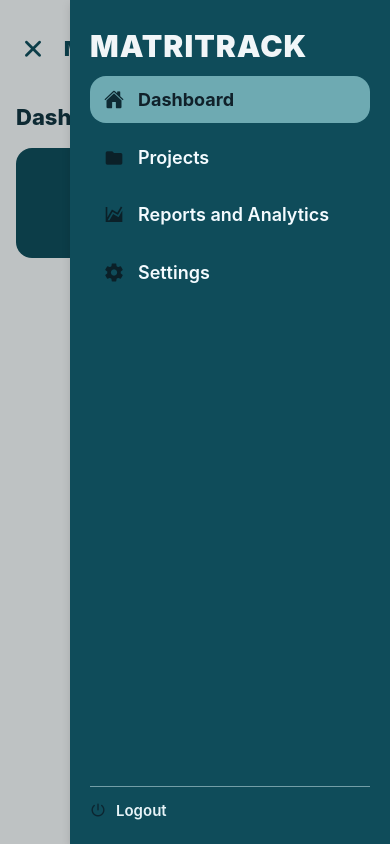
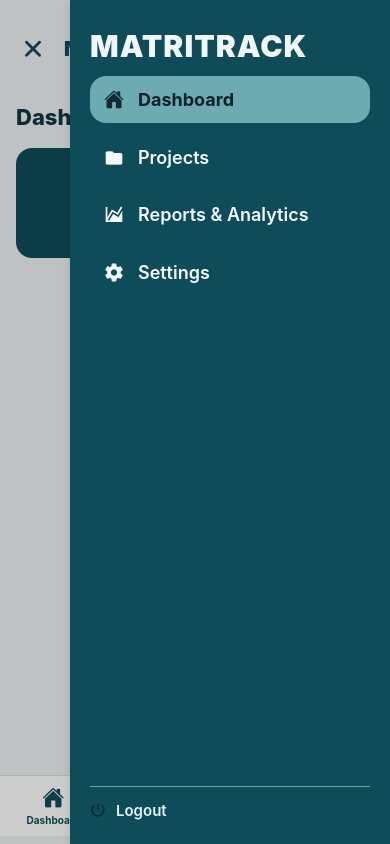
Before and after one commit to aprojectbased-cyber/MATRITRACK, a React Native app: screen / in a window 390 px wide. Both pictures are taken after a click on the button "Open sidebar menu". Built offline with nearby package versions, Linux system fonts and the light colour scheme.

Commit message:
Adjust bottom navigation position upward

```diff
--- a/App.js
+++ b/App.js
@@ -4,14 +4,10 @@ import { Ionicons, MaterialIcons, MaterialCommunityIcons } from '@expo/vector-ic
 import { Pressable, SafeAreaView, StyleSheet, Text, TouchableOpacity, View } from 'react-native';
 
 const menuItems = [
-  { key: 'dashboard', label: 'Dashboard', icon: <Ionicons name="home" size={20} color="#0e2a33" />, active: true },
-  { key: 'projects', label: 'Projects', icon: <MaterialIcons name="folder" size={20} color="#0b2028" /> },
-  {
-    key: 'reports',
-    label: 'Reports and Analytics',
-    icon: <MaterialCommunityIcons name="chart-areaspline" size={20} color="#0b2028" />
-  },
-  { key: 'settings', label: 'Settings', icon: <Ionicons name="settings-sharp" size={20} color="#0b2028" /> }
+  { key: 'dashboard', label: 'Dashboard', icon: 'home' },
+  { key: 'projects', label: 'Projects', icon: 'folder' },
+  { key: 'reports', label: 'Reports & Analytics', icon: 'chart-areaspline' },
+  { key: 'settings', label: 'Settings', icon: 'settings-sharp' }
 ];
 
 const actionCards = [
@@ -29,6 +25,7 @@ const actionCards = [
 
 export default function App() {
   const [isSidebarOpen, setIsSidebarOpen] = useState(false);
+  const [activeTab, setActiveTab] = useState('dashboard');
 
   return (
     <SafeAreaView style={styles.safeArea}>
@@ -48,7 +45,7 @@ export default function App() {
       </View>
 
       <View style={styles.mainContent}>
-        <Text style={styles.pageTitle}>Dashboard</Text>
+        <Text style={styles.pageTitle}>{menuItems.find((item) => item.key === activeTab)?.label ?? 'Dashboard'}</Text>
 
         <View style={styles.cardsGrid}>
           {actionCards.map((card) => (
@@ -58,6 +55,33 @@ export default function App() {
             </TouchableOpacity>
           ))}
         </View>
+      </View>
+
+
+      <View style={styles.bottomNav}>
+        {menuItems.map((item) => {
+          const isActive = activeTab === item.key;
+
+          return (
+            <TouchableOpacity
+              key={`bottom-${item.key}`}
+              style={styles.bottomNavItem}
+              accessibilityRole="button"
+              onPress={() => setActiveTab(item.key)}
+            >
+              {item.key === 'projects' ? (
+                <MaterialIcons name={item.icon} size={22} color={isActive ? '#0f4c5a' : '#6d8790'} />
+              ) : item.key === 'reports' ? (
+                <MaterialCommunityIcons name={item.icon} size={22} color={isActive ? '#0f4c5a' : '#6d8790'} />
+              ) : (
+                <Ionicons name={item.icon} size={22} color={isActive ? '#0f4c5a' : '#6d8790'} />
+              )}
+              <Text style={[styles.bottomNavText, isActive && styles.bottomNavTextActive]} numberOfLines={1}>
+                {item.label}
+              </Text>
+            </TouchableOpacity>
+          );
+        })}
       </View>
 
       {isSidebarOpen && (
@@ -73,16 +97,30 @@ export default function App() {
             <Text style={styles.brand}>MATRITRACK</Text>
 
             <View style={styles.menuList}>
-              {menuItems.map((item) => (
-                <TouchableOpacity
-                  key={item.key}
-                  style={[styles.menuItem, item.active && styles.menuItemActive]}
-                  accessibilityRole="button"
-                >
-                  {item.icon}
-                  <Text style={[styles.menuText, item.active && styles.menuTextActive]}>{item.label}</Text>
-                </TouchableOpacity>
-              ))}
+              {menuItems.map((item) => {
+                const isActive = activeTab === item.key;
+
+                return (
+                  <TouchableOpacity
+                    key={item.key}
+                    style={[styles.menuItem, isActive && styles.menuItemActive]}
+                    accessibilityRole="button"
+                    onPress={() => {
+                      setActiveTab(item.key);
+                      setIsSidebarOpen(false);
+                    }}
+                  >
+                    {item.key === 'projects' ? (
+                      <MaterialIcons name={item.icon} size={20} color={isActive ? '#0e2a33' : '#f4fbff'} />
+                    ) : item.key === 'reports' ? (
+                      <MaterialCommunityIcons name={item.icon} size={20} color={isActive ? '#0e2a33' : '#f4fbff'} />
+                    ) : (
+                      <Ionicons name={item.icon} size={20} color={isActive ? '#0e2a33' : '#f4fbff'} />
+                    )}
+                    <Text style={[styles.menuText, isActive && styles.menuTextActive]}>{item.label}</Text>
+                  </TouchableOpacity>
+                );
+              })}
             </View>
 
             <View style={styles.logoutWrap}>
@@ -160,6 +198,32 @@ const styles = StyleSheet.create({
     fontSize: 16,
     fontWeight: '700'
   },
+  bottomNav: {
+    flexDirection: 'row',
+    alignItems: 'center',
+    justifyContent: 'space-between',
+    backgroundColor: '#ffffff',
+    borderTopWidth: 1,
+    borderTopColor: '#d6e2e6',
+    paddingVertical: 10,
+    paddingHorizontal: 6,
+    marginBottom: 8
+  },
+  bottomNavItem: {
+    flex: 1,
+    alignItems: 'center',
+    justifyContent: 'center',
+    gap: 4
+  },
+  bottomNavText: {
+    fontSize: 10,
+    color: '#6d8790',
+    fontWeight: '600'
+  },
+  bottomNavTextActive: {
+    color: '#0f4c5a',
+    fontWeight: '700'
+  },
   sidebarLayer: {
     ...StyleSheet.absoluteFillObject,
     flexDirection: 'row'
```
